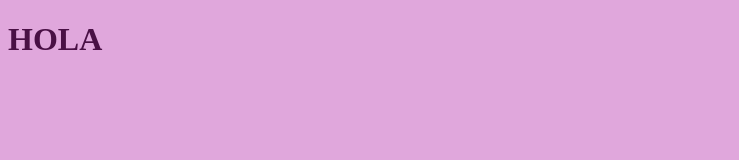
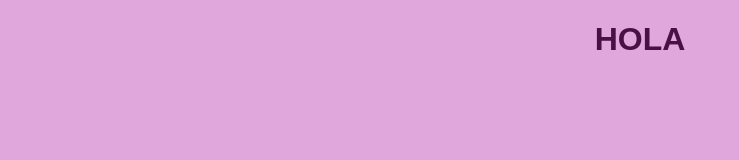
Before and after one commit to magalig0/proyecto2, a plain HTML site: page index.html in a window 1280 px wide. Shown: the whole page, without its empty margins (0-739 px from the left). Drawn offline with Linux system fonts and the light colour scheme.

Commit message:
Update index.html

```diff
--- a/index.html
+++ b/index.html
@@ -9,4 +9,11 @@
 <body style="background-color: rgb(224, 167, 220);">
     <h1 style="color:rgb(73, 16, 69)">HOLA</h1>
 </body>
+<style>
+    h1{text-align: center;}
+    p{text-align: center;}
+    h1{
+        font-family: Arial, sans-serif;
+    }
+</style>
 </html>
```
